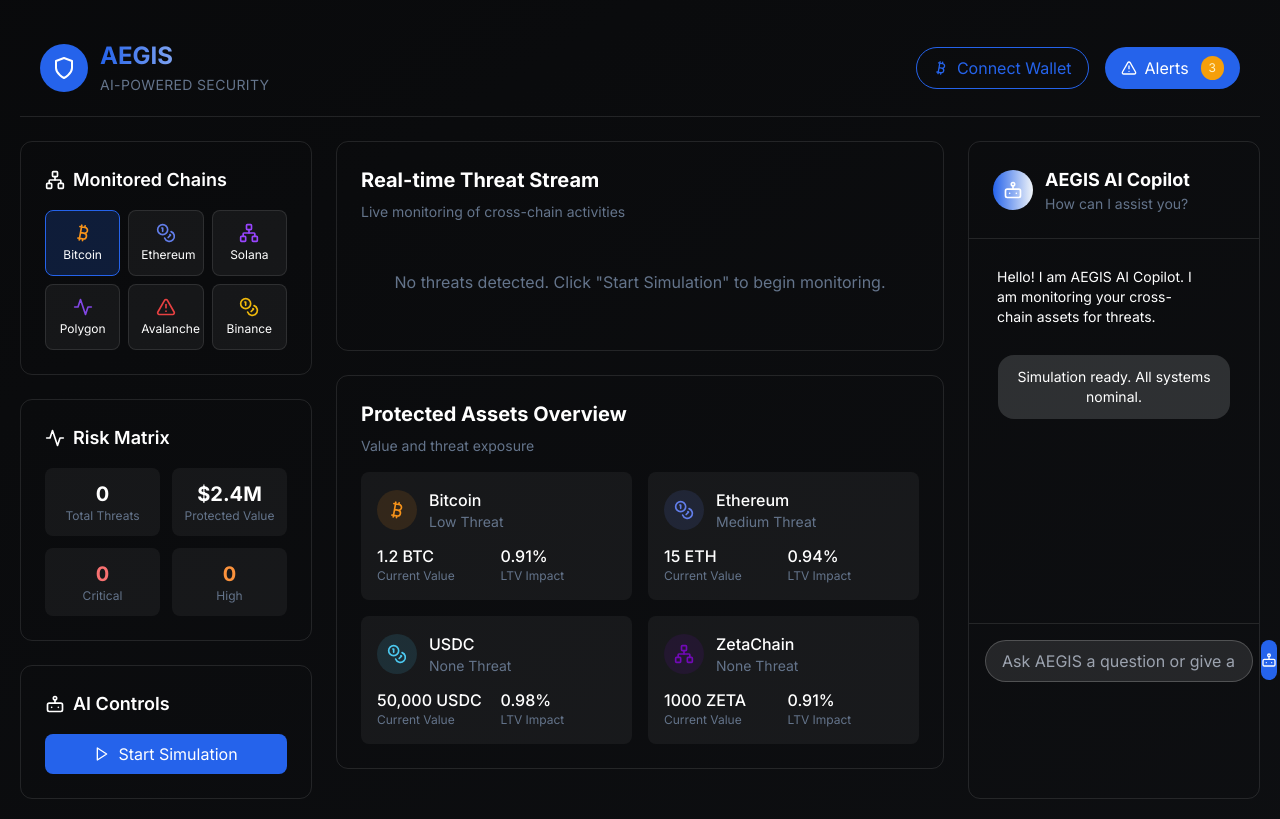
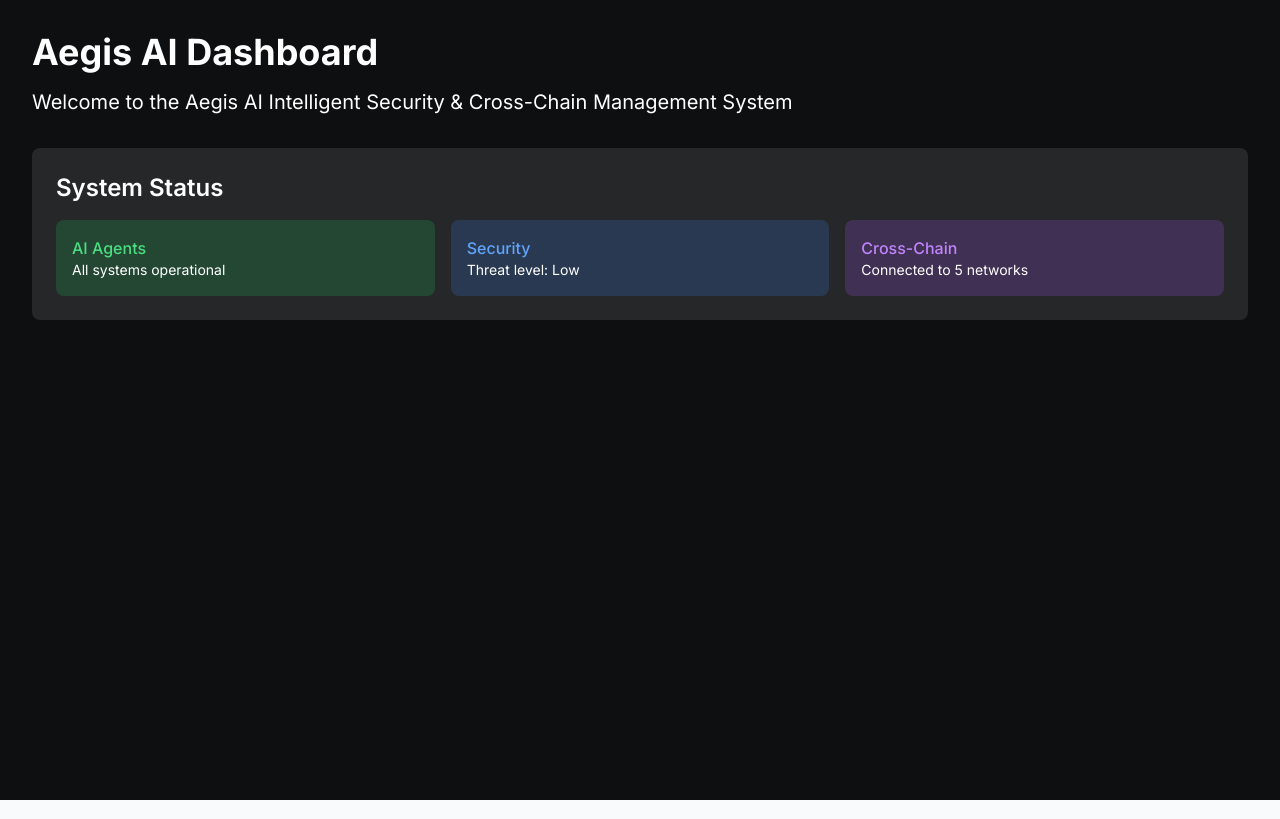
Before and after one commit to lucylow/aegis-ai-liquid-vault, a React (Vite) app: page / in a window 1280 px wide. Built offline with nearby package versions, Linux system fonts and the light colour scheme.

Commit message:
Update App.tsx

```diff
--- a/src/App.tsx
+++ b/src/App.tsx
@@ -1,16 +1,28 @@
 import React from 'react';
-import { BrowserRouter as Router, Routes, Route } from 'react-router-dom';
-import AegisDashboard from './pages/AegisDashboard';
 
 function App() {
   return (
-    <Router>
-      <div className="min-h-screen bg-dark">
-        <Routes>
-          <Route path="*" element={<AegisDashboard />} />
-        </Routes>
+    <div className="min-h-screen bg-dark text-white p-8">
+      <h1 className="text-4xl font-bold mb-4">Aegis AI Dashboard</h1>
+      <p className="text-xl">Welcome to the Aegis AI Intelligent Security & Cross-Chain Management System</p>
+      <div className="mt-8 p-6 bg-white/10 rounded-lg">
+        <h2 className="text-2xl font-semibold mb-4">System Status</h2>
+        <div className="grid grid-cols-1 md:grid-cols-3 gap-4">
+          <div className="p-4 bg-green-500/20 rounded-lg">
+            <h3 className="font-medium text-green-400">AI Agents</h3>
+            <p className="text-sm">All systems operational</p>
+          </div>
+          <div className="p-4 bg-blue-500/20 rounded-lg">
+            <h3 className="font-medium text-blue-400">Security</h3>
+            <p className="text-sm">Threat level: Low</p>
+          </div>
+          <div className="p-4 bg-purple-500/20 rounded-lg">
+            <h3 className="font-medium text-purple-400">Cross-Chain</h3>
+            <p className="text-sm">Connected to 5 networks</p>
+          </div>
+        </div>
       </div>
-    </Router>
+    </div>
   );
 }
 
```
